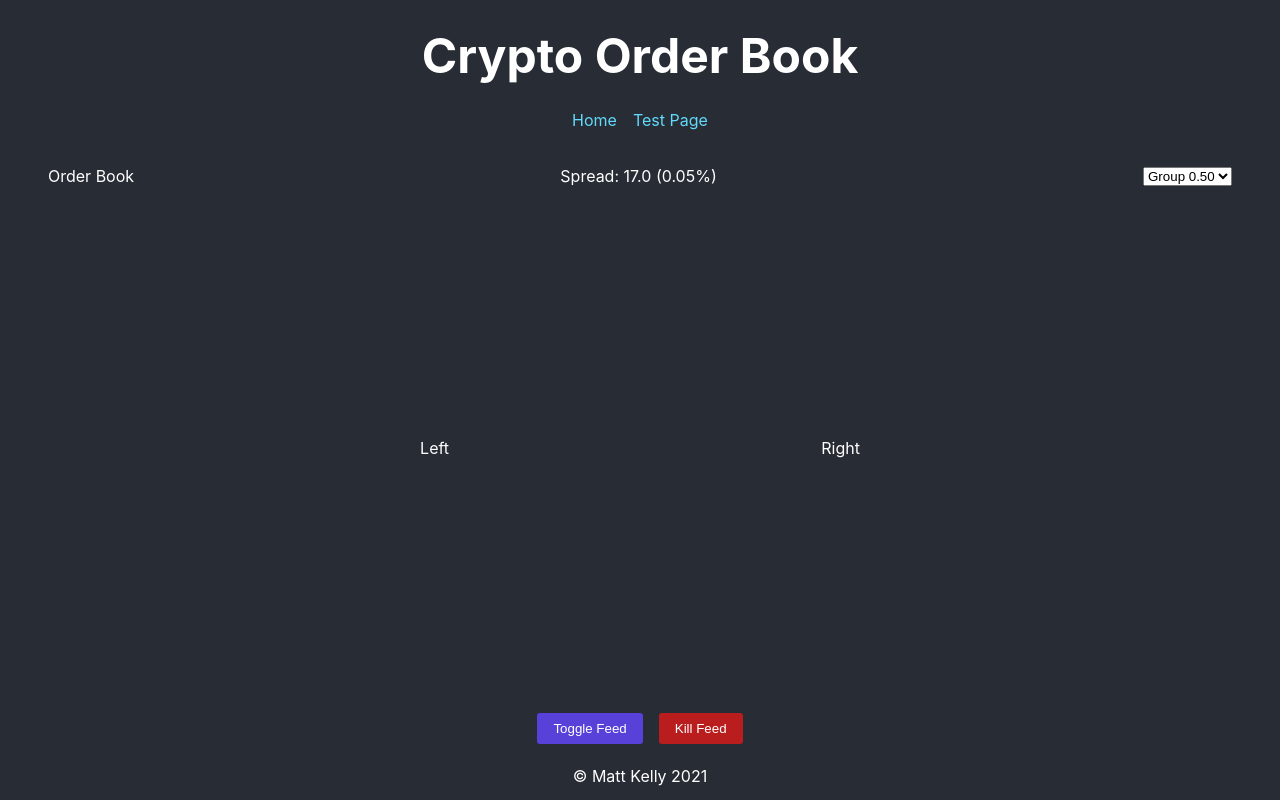
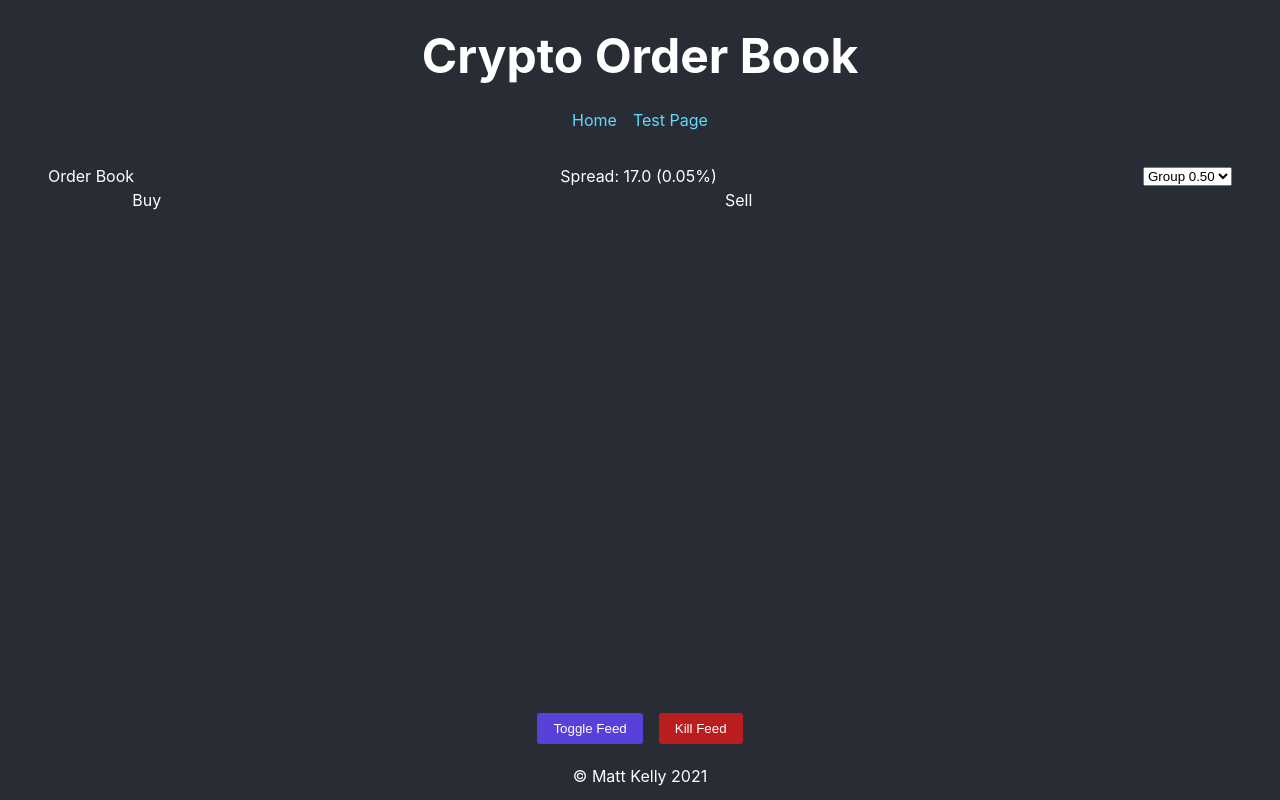
Before and after one commit to mjk90/crypto-orderbook, a React (Create React App) app: page / in a window 1280 px wide. Built offline with nearby package versions, Linux system fonts and the light colour scheme.

Commit message:
Added Buy & Sell components

```diff
--- /dev/null
+++ b/src/pages/OrderBook/components/Buy/index.tsx
@@ -0,0 +1,21 @@
+import React, { ChangeEvent, FC } from "react";
+import { useSelector, useDispatch } from "react-redux";
+
+import { RootState, OrderBookState } from "state/types"
+import { LoadingSpinner } from "components/LoadingSpinner";
+import { Button } from "components/Button";
+import { Dropdown } from "components/Dropdown";
+import { BuyProps } from './types';
+
+import "./style.scss"
+
+export const Buy: FC<BuyProps> = props => {
+  const dispatch = useDispatch();
+  const { data: { grouping, feed }, error, loading }: OrderBookState = useSelector((state: RootState) => state.orderBook);
+
+  return (
+    <div className="OrderBook__Buy">
+      Buy
+    </div>
+  );
+};
--- /dev/null
+++ b/src/pages/OrderBook/components/Buy/types.d.ts
@@ -0,0 +1,3 @@
+export interface BuyProps {
+
+}
--- /dev/null
+++ b/src/pages/OrderBook/components/Sell/index.tsx
@@ -0,0 +1,21 @@
+import React, { ChangeEvent, FC } from "react";
+import { useSelector, useDispatch } from "react-redux";
+
+import { RootState, OrderBookState } from "state/types"
+import { LoadingSpinner } from "components/LoadingSpinner";
+import { Button } from "components/Button";
+import { Dropdown } from "components/Dropdown";
+import { SellProps } from './types';
+
+import "./style.scss"
+
+export const Sell: FC<SellProps> = props => {
+  const dispatch = useDispatch();
+  const { data: { grouping, feed }, error, loading }: OrderBookState = useSelector((state: RootState) => state.orderBook);
+
+  return (
+    <div className="OrderBook__Sell">
+      Sell
+    </div>
+  );
+};
--- /dev/null
+++ b/src/pages/OrderBook/components/Sell/types.d.ts
@@ -0,0 +1,3 @@
+export interface SellProps {
+
+}
--- a/src/pages/OrderBook/index.tsx
+++ b/src/pages/OrderBook/index.tsx
@@ -7,6 +7,8 @@ import { OrderBookPageProps } from "./types";
 import { setOptions } from './reducer';
 import { Button } from "components/Button";
 import { Dropdown } from "components/Dropdown";
+import { Buy } from "./components/Buy";
+import { Sell } from "./components/Sell";
 
 import "./style.scss"
 
@@ -34,8 +36,8 @@ export const OrderBookPage: FC<OrderBookPageProps> = props => {
               ]} />
           </div>
           <div className="OrderBook__Body">
-            <div className="left">Left</div>
-            <div className="right">Right</div>
+            <Buy />
+            <Sell />
           </div>
           <div className="OrderBook__Footer">
            <Button onClick={() => dispatch(setOptions({ grouping, feed: feed === "PI_ETHUSD" ? "PI_XBTUSD" : "PI_ETHUSD" }))}>
--- a/src/pages/OrderBook/style.scss
+++ b/src/pages/OrderBook/style.scss
@@ -13,6 +13,13 @@
     display: flex;
     justify-content: space-evenly;
     align-items: center;
+    > div {
+      display: grid;
+      grid-template-columns: repeat(3, 1fr);
+      grid-template-rows: repeat(17, 1fr);
+      width: 100%;
+      height: 100%;
+    }
   }
 
   .OrderBook__Footer {
```
Also changed, not shown: src/pages/OrderBook/components/Buy/style.scss (added), src/pages/OrderBook/components/Sell/style.scss (added).
